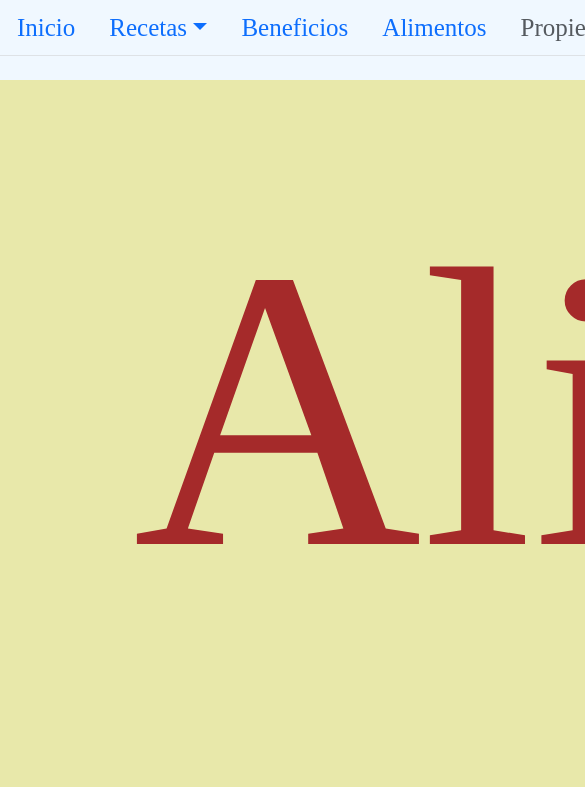
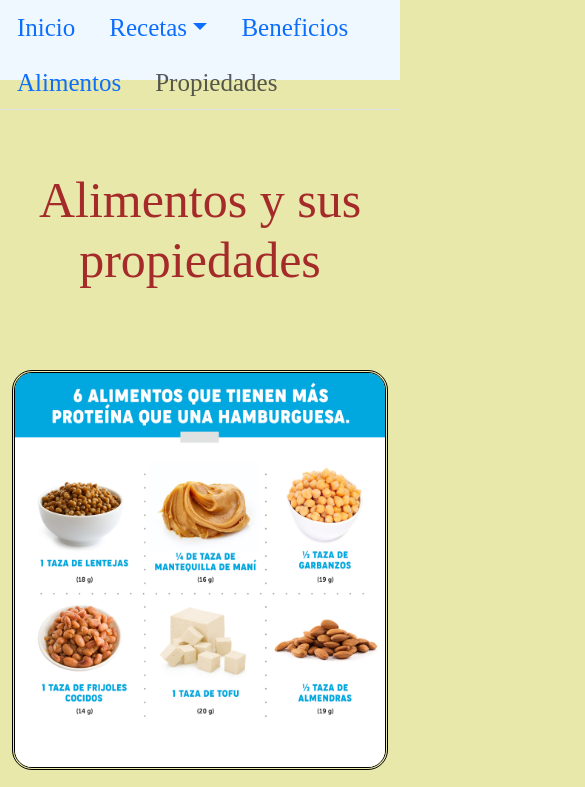
Before and after one commit to PaolaVega731/LesVegetarianes, a website: page index4.html in a window 390 px wide. Shown: the top 787 px of the page, 585 px wide, since content can reach past the window. Drawn offline with nearby package versions, Linux system fonts and the light colour scheme.

Commit message:
Decimo commit

```diff
--- a/scss/estilos.scss
+++ b/scss/estilos.scss
@@ -316,7 +316,7 @@ a {
         grid-area: titulo;
         text-align: center;
         color: brown;
-        font-size: 2500%;
+        font-size: 50px;
         margin-bottom: 80px;
         margin-top: 50px;
     }
@@ -427,10 +427,10 @@ a {
     }
 
     .paginaGrid.headerGrid{
-        font-size: 15px;
+        font-size: 20px;
     }
     .titulo4 {
-        font-size: 180%;
+        font-size: 50px;
         margin-bottom: 50px;
         margin-top: 40px;
     }
@@ -551,7 +551,7 @@ a {
             font-size: 18px;
         }
             .titulo4{
-                font-size: 180%;
+                font-size: 50px;
                 margin-bottom: 40px;
                 margin-top: 30px;
          }
```
Also changed, not shown: css/estilos.css.
